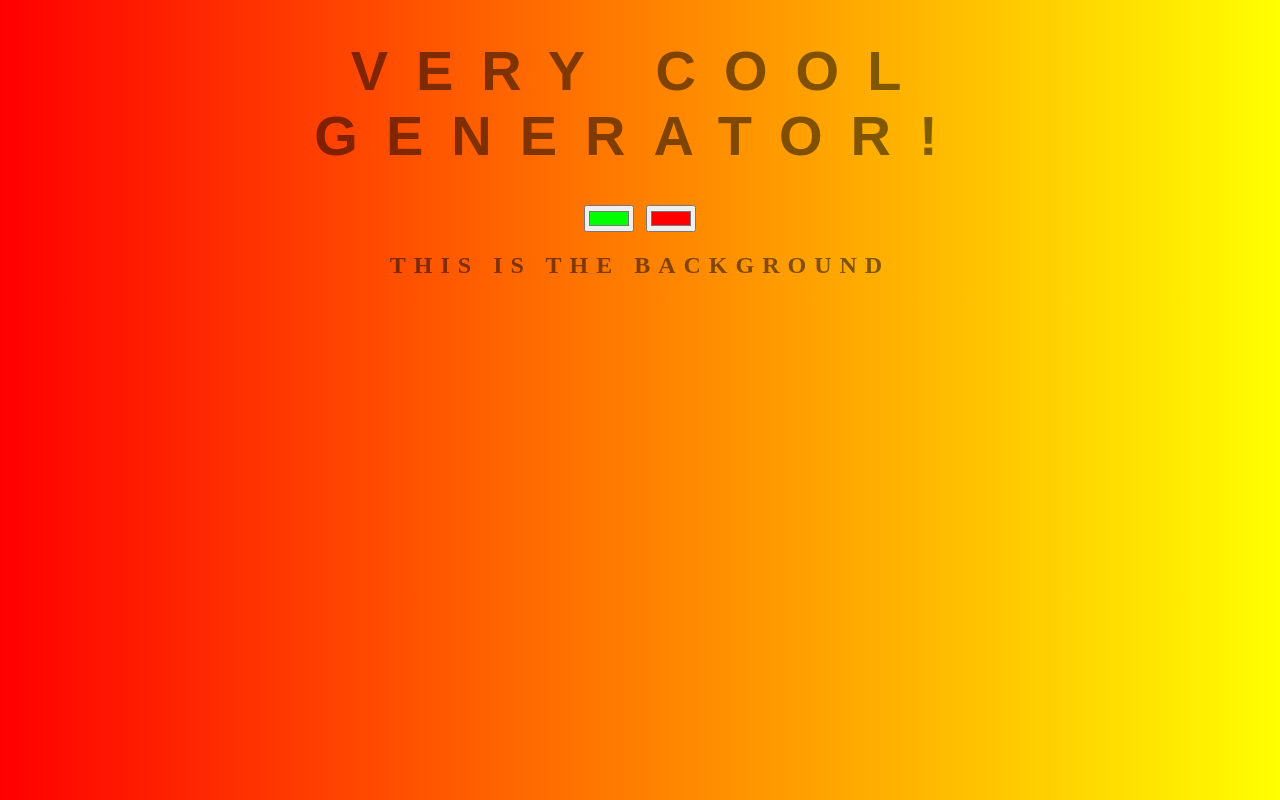
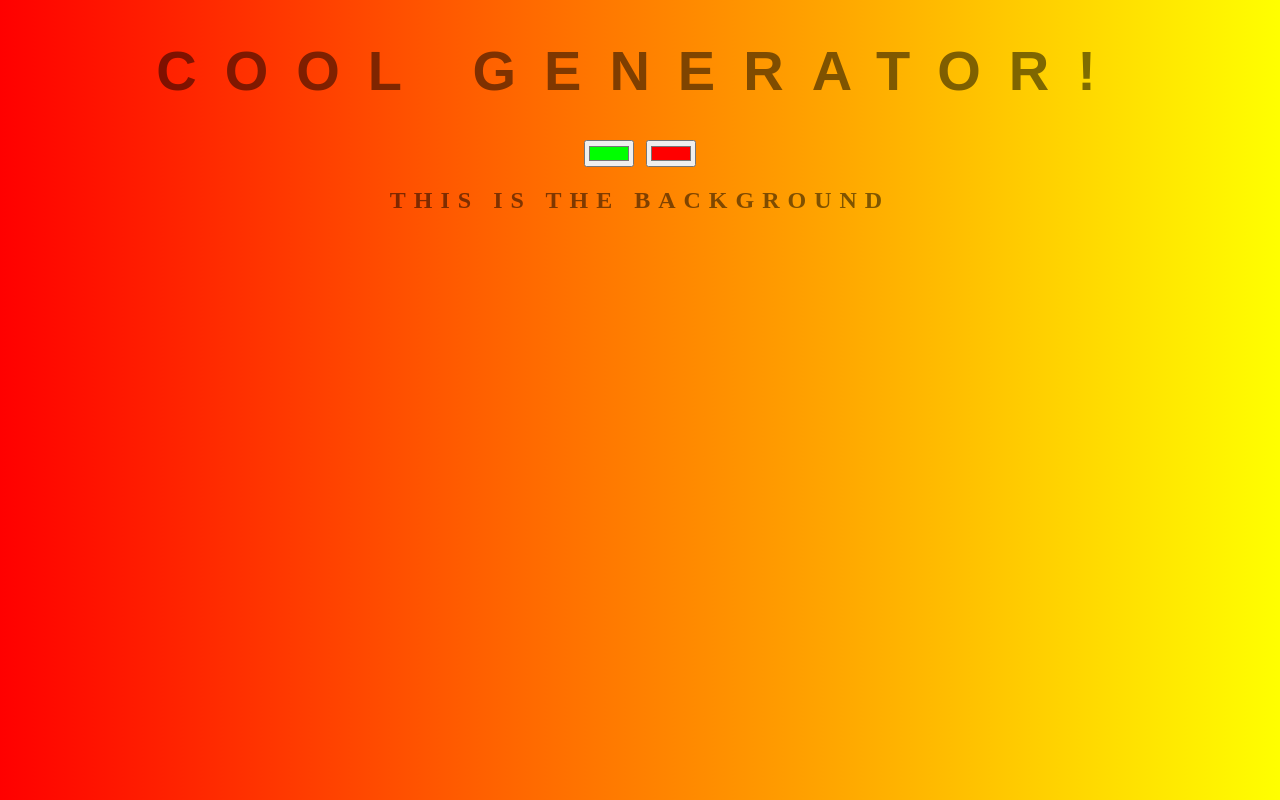
Before and after one commit to adrianlazarpop/background-generator, a plain HTML site: page index.html in a window 1280 px wide. Drawn offline with Linux system fonts and the light colour scheme.

Commit message:
Capitalizat title

```diff
--- a/index.html
+++ b/index.html
@@ -7,7 +7,7 @@
 </head>
 
 <body id="gradient">
-    <h1>Very Cool Generator!</h1>
+    <h1>COOL Generator!</h1>
     <input class="color" type="color" value="#00ff00">
     <input class="color" type="color" value="#ff0000">
     <h2>This is the background</h2>
```
